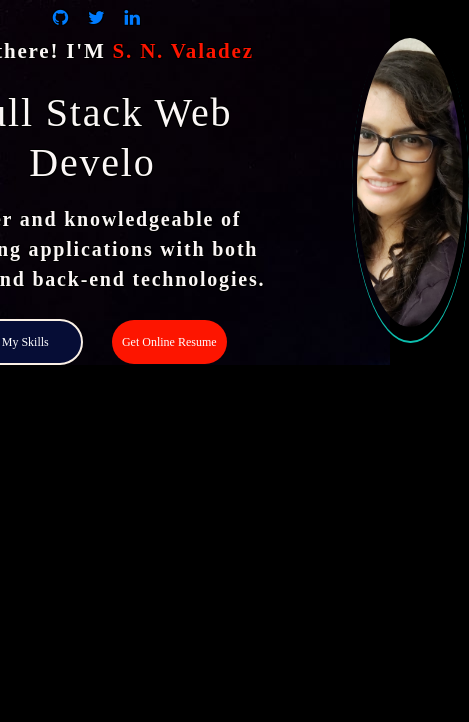
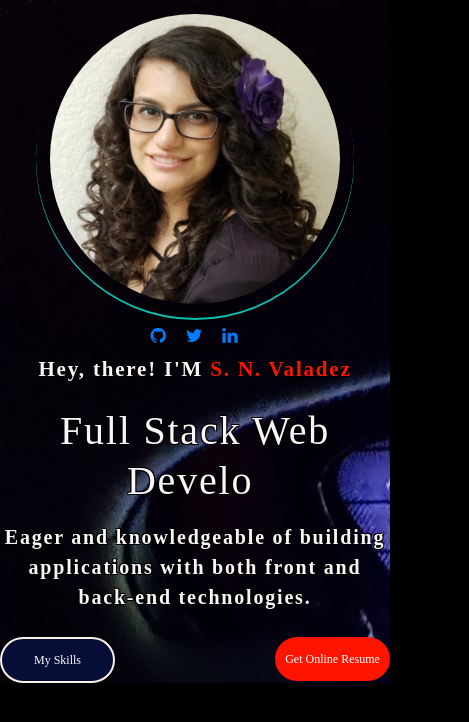
Before and after one commit to SNValadez/snvaladez.dev, a React (Create React App) app: page / in a window 390 px wide. Shown: the top 722 px of the page, 469 px wide, since content can reach past the window. Built offline with nearby package versions, Linux system fonts and the light colour scheme; a web font is replaced by a local one.

Commit message:
mobile 2

```diff
--- a/src/components/Header/style.css
+++ b/src/components/Header/style.css
@@ -167,6 +167,27 @@ header {
     }
 }
 
-@media  and max width {
+@media screen and (max-width: 810px) {
+
+
+    .header-options, .header-details-role{
+
+        text-align: center;
+
+    }
+
+    .header-parent {
+        margin: 45px 0 0 0 0;
+        flex-direction: column-reverse;
+    }
+
+    .header-picture{
+        margin: 0 !important;
+    }
+
+    .header-options{
+        justify-content: space-between;
+        display: flex;
+    }
 
 }
```
